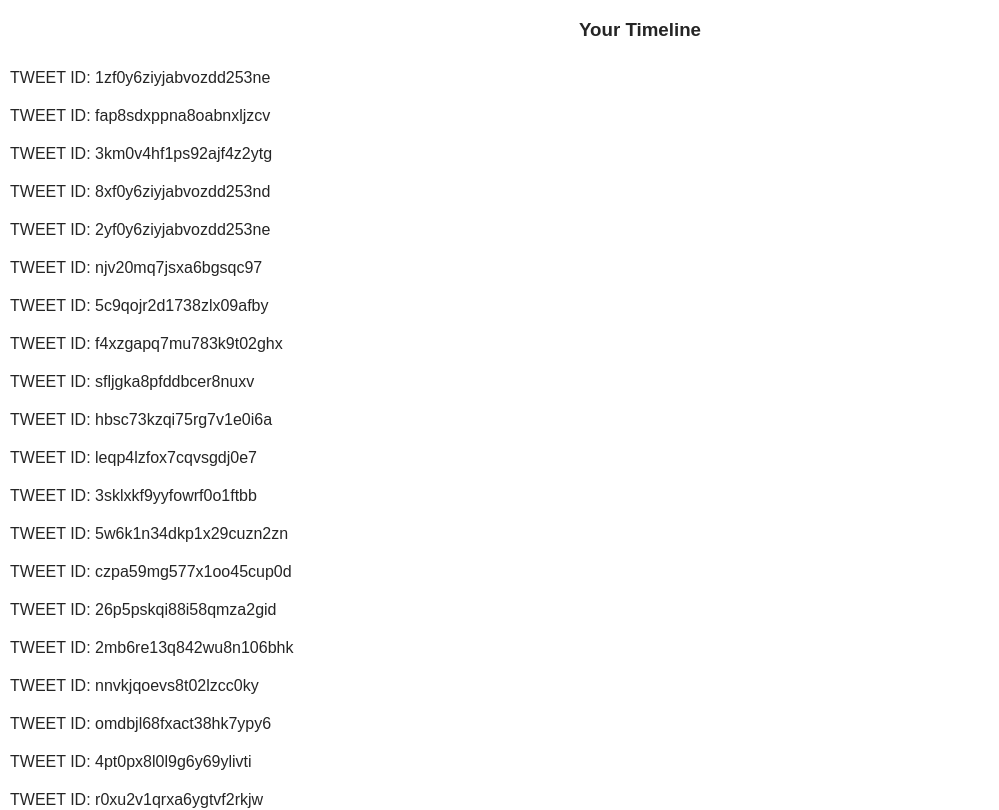
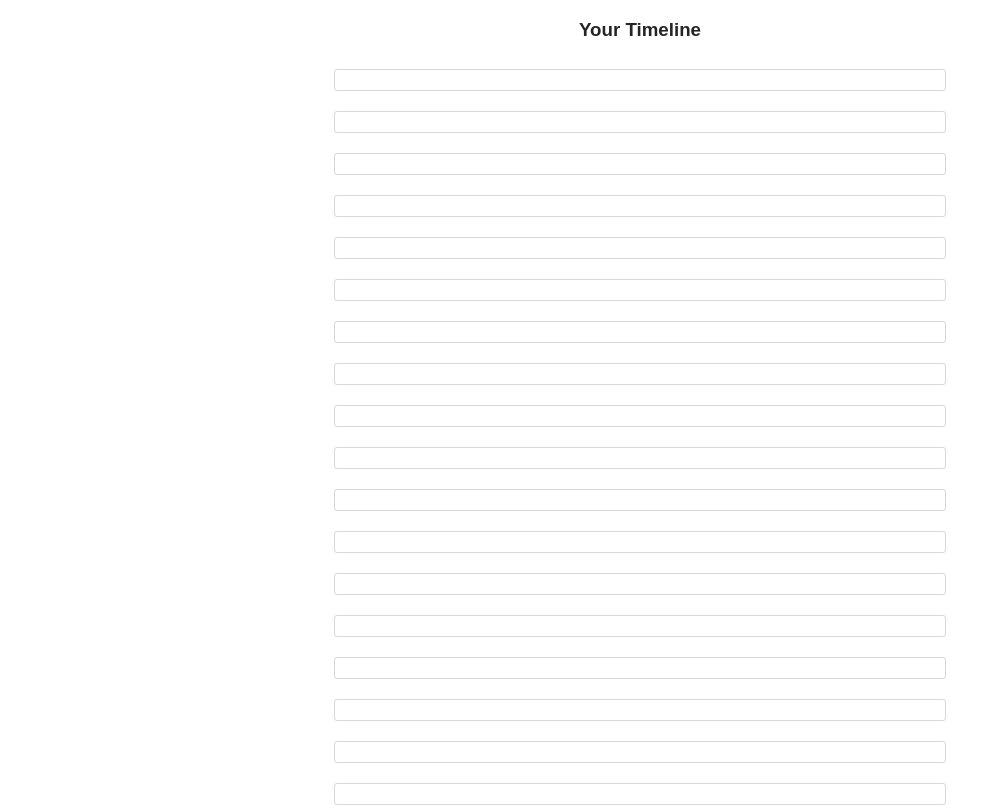
Before and after one commit to Bobsar0/mini-twitter, a React (Create React App) app: page / in a window 1280 px wide. Shown: the top 810 px of the page, without its empty margins (0-999 px from the left). Built offline with nearby package versions, Linux system fonts and the light colour scheme.

Commit message:
feat: setup Tweet component skeleton

```diff
--- a/src/components/Dashboard.js
+++ b/src/components/Dashboard.js
@@ -1,5 +1,6 @@
 import React, { Component } from 'react'
 import { connect } from 'react-redux'
+import Tweet from './Tweet'
 
 class Dashboard extends Component {
   render() {
@@ -9,7 +10,9 @@
         <ul className='dashboard-list'>
           {this.props.tweetIds.map((id) => (
             <li key={id}>
-              <div>TWEET ID: {id}</div>
+              <div>
+                <Tweet id={id}/>
+              </div>
             </li>
           ))}
         </ul>
--- /dev/null
+++ b/src/components/Tweet.js
@@ -0,0 +1,35 @@
+import React, { Component } from 'react';
+import { connect } from 'react-redux'
+import {formatTweet} from '../utils/helpers'
+
+class Tweet extends Component {
+  render() {
+    const { tweet } = this.props
+    if(tweet === null) {
+      return <p>This Tweet doesn't exist</p>
+    }
+    return (
+      <div className='tweet'>
+
+
+      </div>
+    )
+  }
+}
+
+// state {authedUser, users, tweets} is coming from redux store
+// id is a prop to be passed to the Tweet component whenever it's called
+function mapStateToProps({authedUser, users, tweets}, {id}) {
+  const tweet = tweets[id]
+  const parentTweet = tweet ? tweets[tweet.replyingTo] : null
+
+  return {
+    authedUser,
+    tweet: tweet
+    ? formatTweet(tweet, users[tweet.author], authedUser, parentTweet)
+    : null
+  }
+}
+
+// connect Component to Redux state
+export default connect(mapStateToProps)(Tweet)
```
